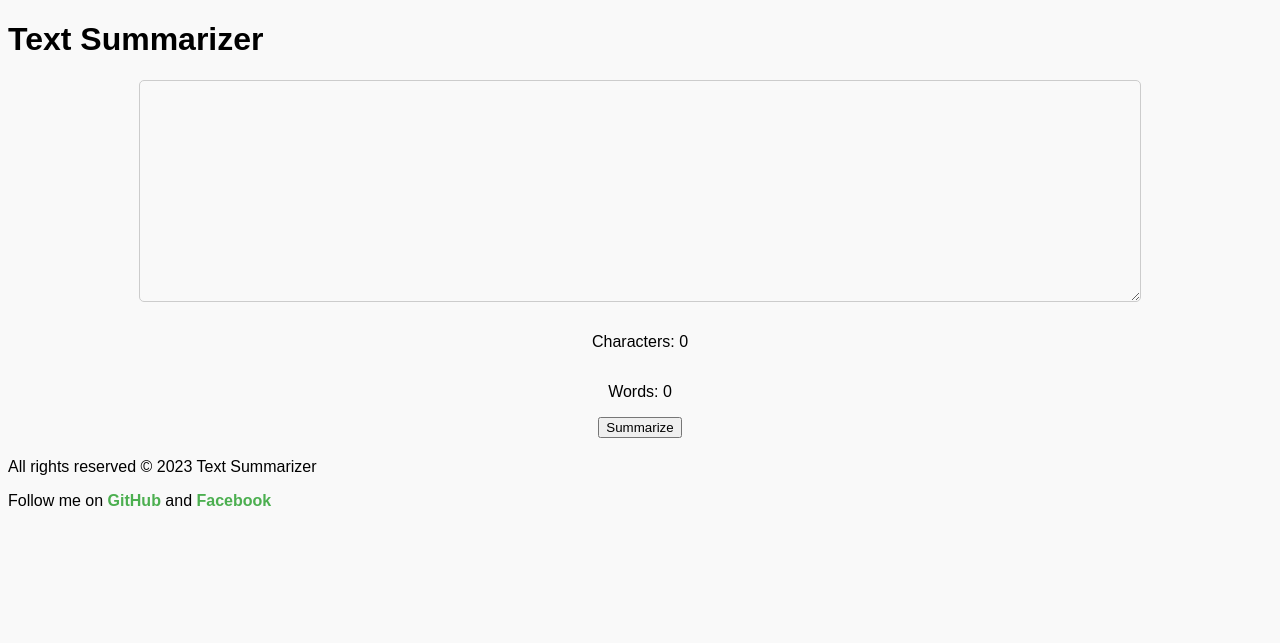
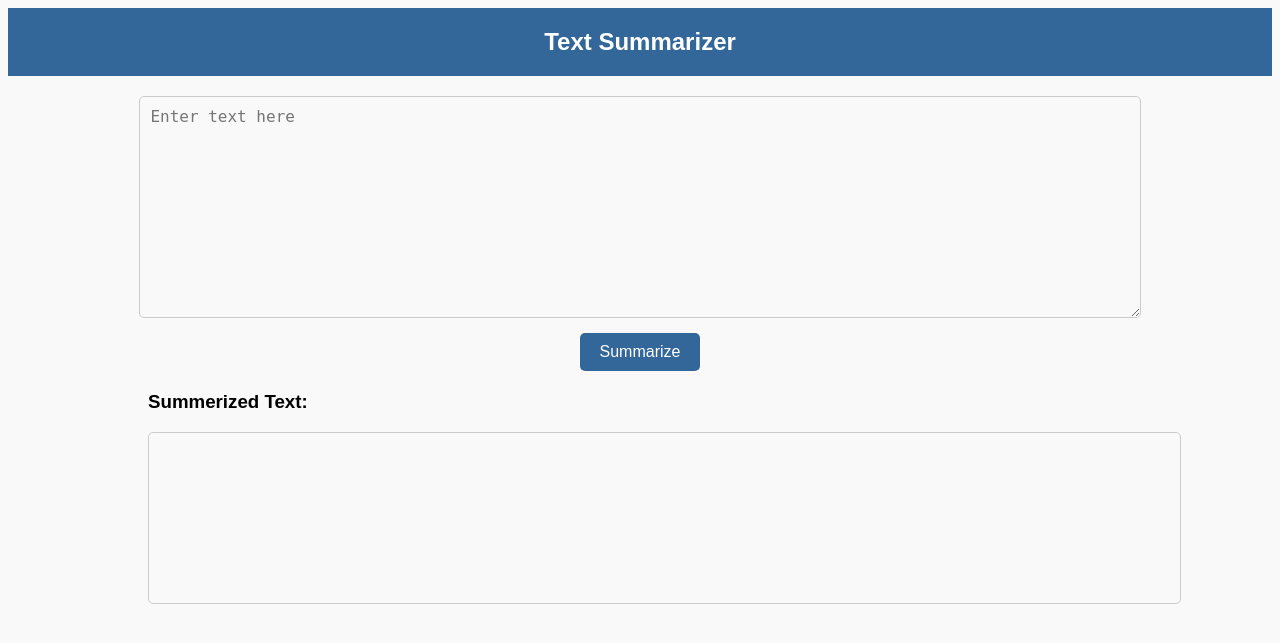
Before and after one commit to Snigdho8869/text-summarizer-flask, a Flask app: page / in a window 1280 px wide. Shown: the top 643 px of the page. Run offline with Flask 3, Linux system fonts and the light colour scheme.

Commit message:
Add files via upload

```diff
--- a/Webapplication/templates/index.html
+++ b/Webapplication/templates/index.html
@@ -1,33 +1,25 @@
 <!DOCTYPE html>
 <html>
     <head>
+        <meta charset="UTF-8">
         <title>Text Summarizer</title>
         <link rel="stylesheet" type="text/css" href="{{ url_for('static', filename='style.css') }}">
+	<script src="https://cdnjs.cloudflare.com/ajax/libs/animejs/3.2.1/anime.min.js"></script>
 	<script type="text/javascript" src="{{ url_for('static', filename='script.js') }}"></script>
-	<meta name="viewport" content="width=device-width, initial-scale=1">
+
     </head>
     <body>
-    <h1>Text Summarizer</h1>
-    <form method="POST">
-        <textarea name="text" rows="10" cols="80" onkeyup="countCharacters(); countWords();">{% if text %}{{ text }}{% endif %}</textarea>
-        <p><span>Characters:</span> <span id="charCount">0</span></p>
-        <p><span>Words:</span> <span id="wordCount">0</span></p>
-        <input type="submit" value="Summarize">
+        <h2>Text Summarizer</h2>
+<div class="count" id="text-count"></div>
+        <form>
+            <textarea id="text" placeholder="Enter text here" oninput="updateCount()"></textarea>
+            <button type="button" onclick="summarizer()">Summarize</button>
         </form>
-    {% if summary %}
-        <div class="summary-container" class="summary-container animate__animated animate__fadeIn">
-            <h2>Summary:</h2>
-            <p class="summary">{{ summary }}</p>
-            <div class="share-buttons">
-                <button onclick="shareOnTwitter()">Share on Twitter</button>
-                <button onclick="shareOnFacebook()">Share on Facebook</button>
-                <button onclick="shareByEmail()">Share by Email</button>
+<h3>Summerized Text:</h3>
+        <div class="summarize-count" id="summarize-count"></div>
+         <div class="summarize-container" id="summarize-container"  oninput="updateCount()">
+            <div id="summarize_text"></div>
         </div>
-        </div>
-    {% endif %}
-    <div class="footer">
-        <p>All rights reserved &copy; 2023 Text Summarizer</p>
-        <p>Follow me on <a href="https://github.com/Snigdho8869" target="_blank">GitHub</a> and <a href="https://www.facebook.com/zahidul.snigdho/" target="_blank">Facebook</a></p>
-    </div>
+
     </body>
 </html>
```
Lines whose indentation alone changed are shown as unchanged.
